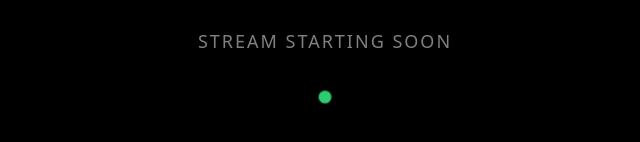
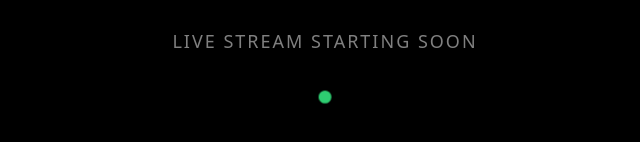
Before and after one commit to 9valleb9/greenside-player, a website: page index.html in a window 1280 px wide. Shown: the part 438-580 px from the top of the page, 315-955 px from the left. Drawn offline with nearby package versions, Linux system fonts and the light colour scheme; no server answers.

Commit message:
offline screen: label reads "Live Stream Starting Soon"
Was "Stream starting soon"; admins wanted the word "Live" up front so
the kiosk visibly distinguishes between idle ("no broadcast scheduled")
and waiting-for-live ("camera is connecting, video imminent").

CSS still applies text-transform: uppercase so it renders as
"LIVE STREAM STARTING SOON" on screen — source-case is title-case for
readability in the source file.

Co-Authored-By: Claude Opus 4.7 (1M context) <noreply@anthropic.com>

```diff
--- a/index.html
+++ b/index.html
@@ -110,7 +110,7 @@
       <div id="greenside-logo">
         <img src="assets/logo_black.png" alt="Greenside Live" />
       </div>
-      <div id="offline-message">Stream starting soon</div>
+      <div id="offline-message">Live Stream Starting Soon</div>
       <div id="offline-pulse"></div>
     </div>
   </div>
```
